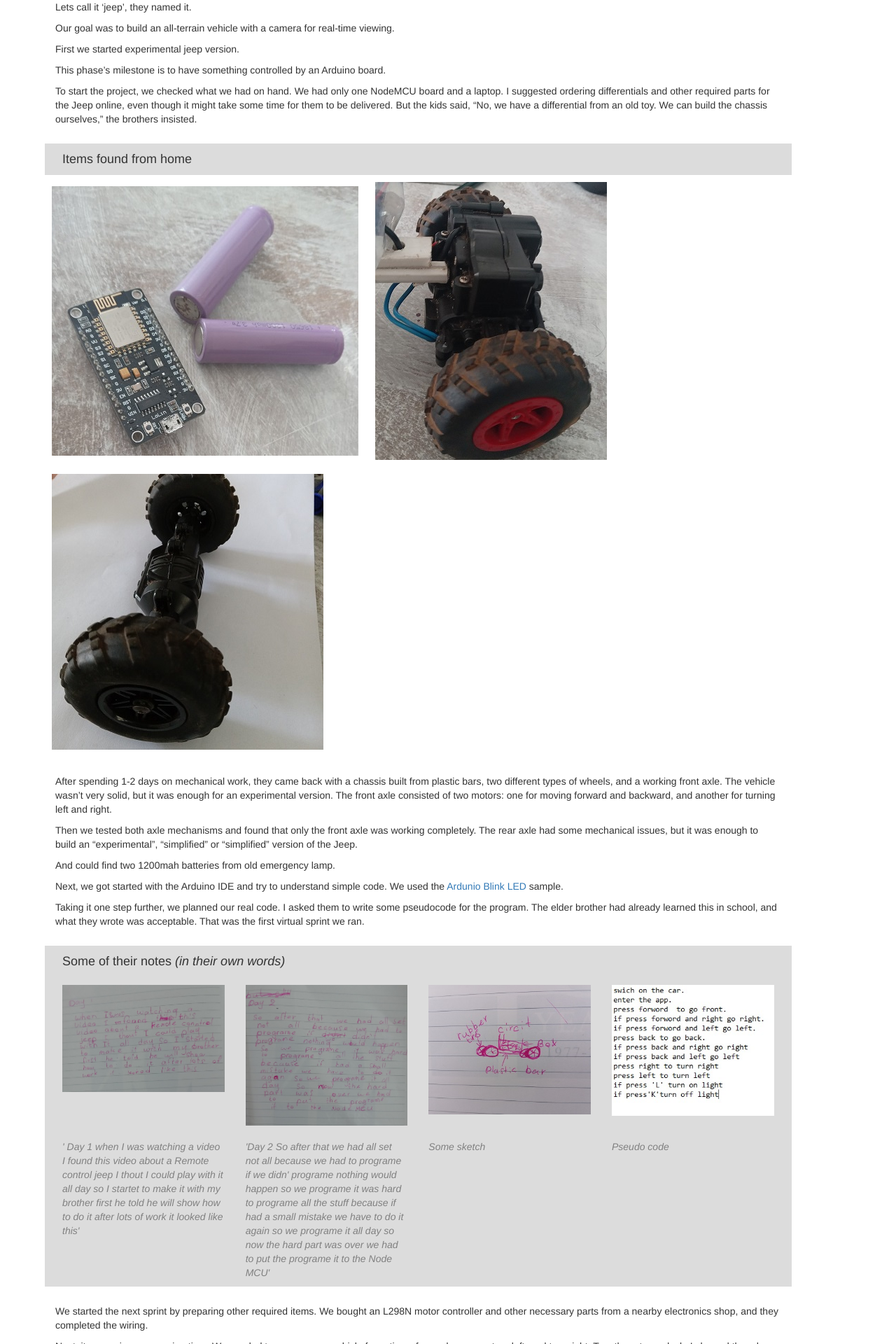
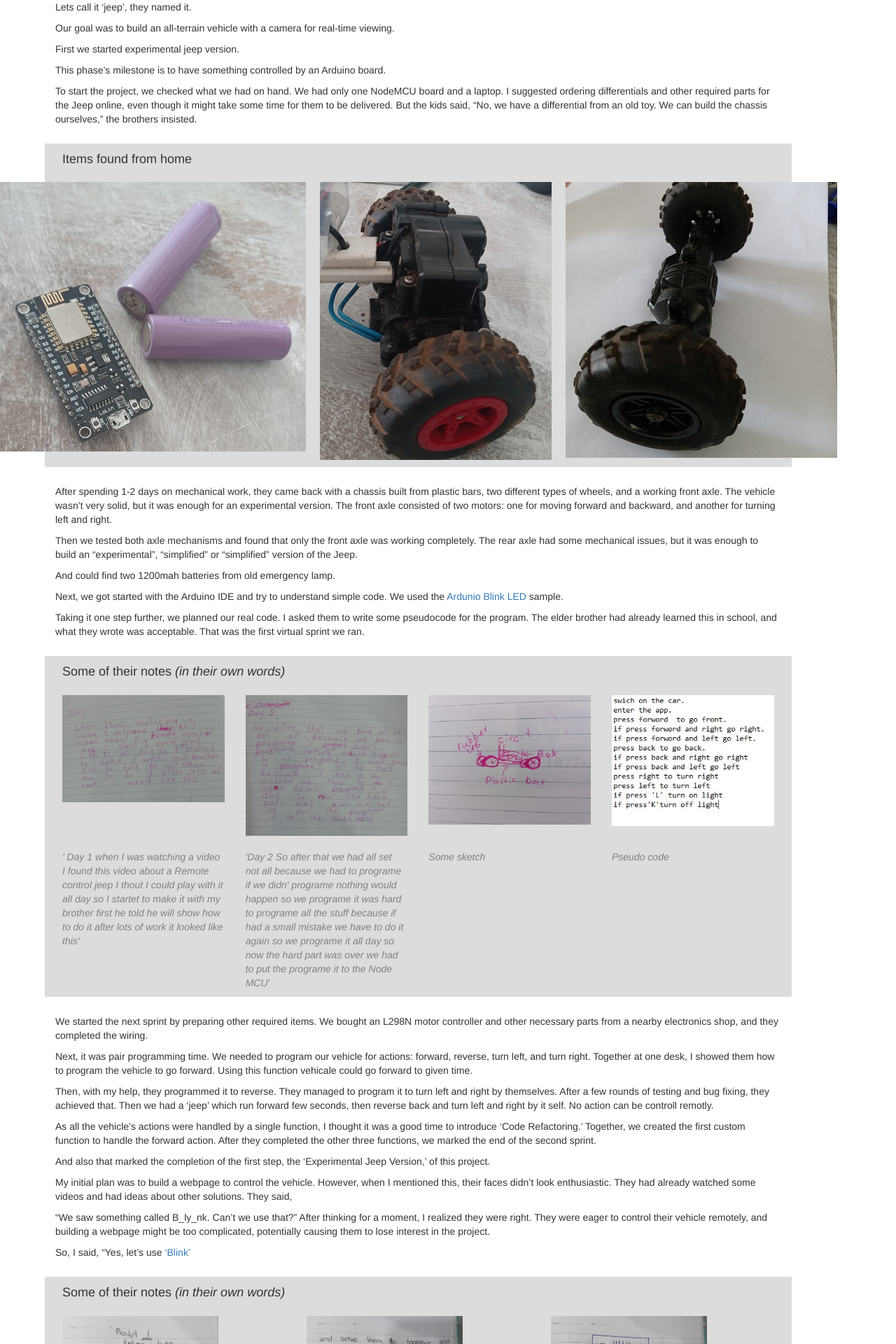
Before and after one commit to sankalpaa/ConceptWelder, a Jekyll site: the page built from _posts/2024-05-24-pair-programming-with-kids.md, in a window 1280 px wide. Shown: the part 1373-3293 px from the top of the page at 70% size. Built offline with Jekyll 4.4.1, drawn with Linux system fonts in a browser that asks for light colours; our own code applies the rules of GitHub Pages for plain Markdown files.

Commit message:
Update default.html

```diff
--- a/_layouts/default.html
+++ b/_layouts/default.html
@@ -73,6 +73,12 @@
         padding: 10px;
       }
 
+      .body-image-container {
+        background-color: gainsboro;
+        display: flex;
+        justify-content: center;
+      }
+
       .body-image-wrapper {
         margin-top: 25px;
         margin-bottom: 25px;
```
